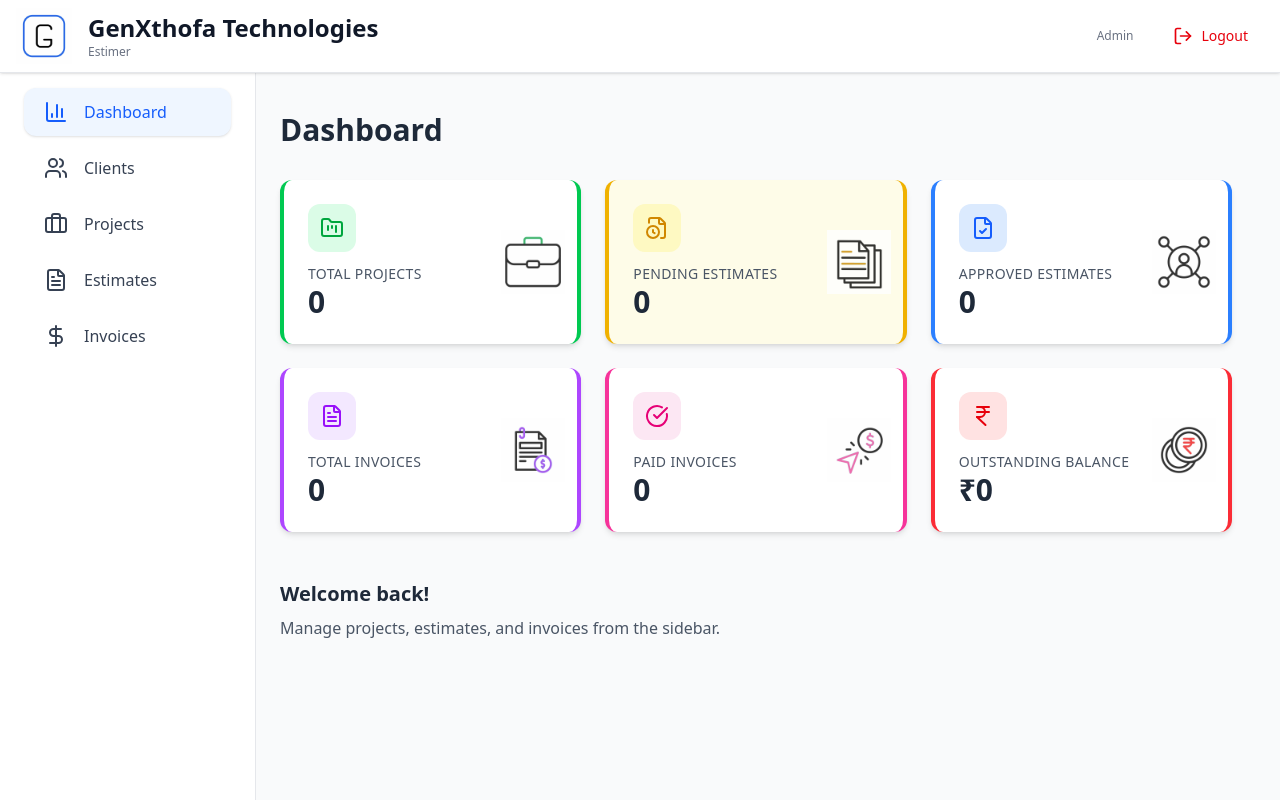
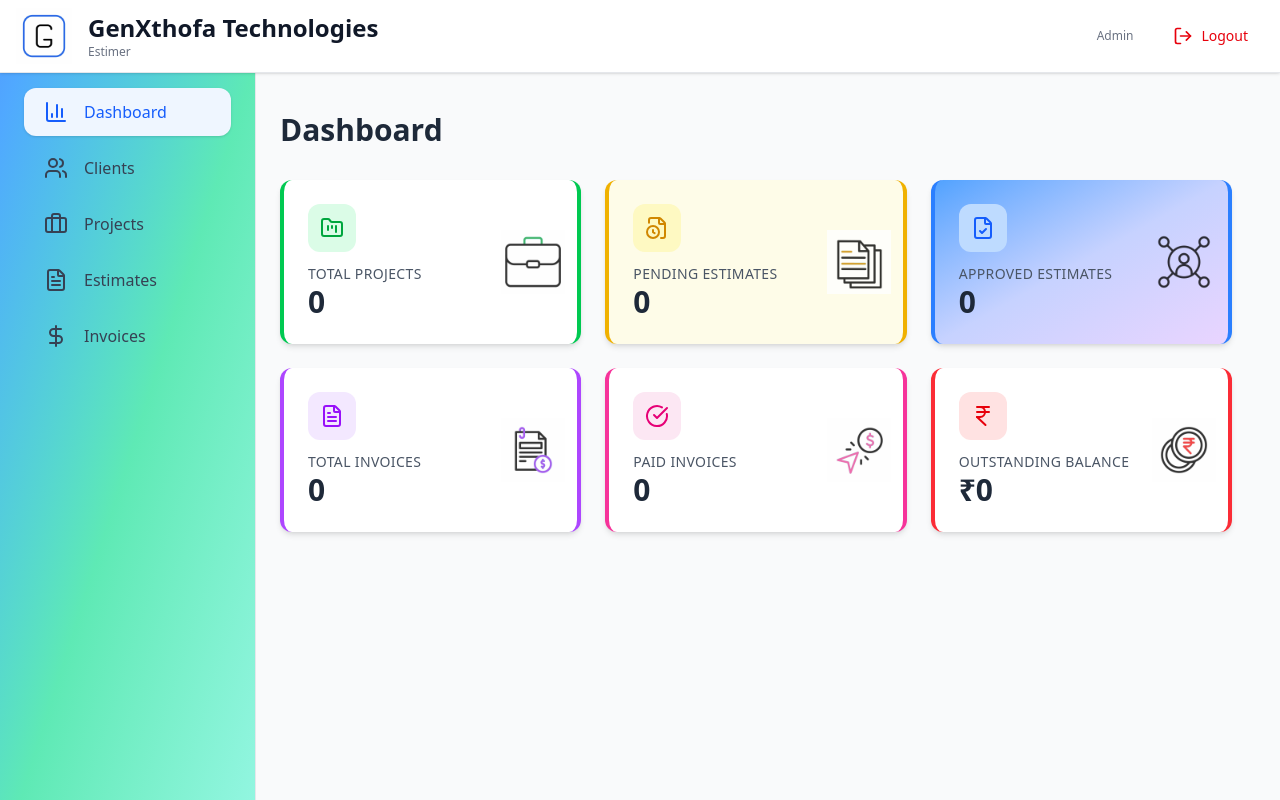
Before and after one commit to VishwaGenxthofa/Frontend-Estimer, a React (Vite) app: page /login in a window 1280 px wide. Both pictures are taken after a click on the button "Login as Admin". Built offline with nearby package versions, Linux system fonts and the light colour scheme.

Commit message:
card desing complted

```diff
--- a/src/Components/common/Sidebar.tsx
+++ b/src/Components/common/Sidebar.tsx
@@ -27,7 +27,7 @@ const Sidebar: React.FC<SidebarProps> = ({ activeTab, setActiveTab, isAdmin }) =
   const tabs = isAdmin ? adminTabs : clientTabs;
 
   return (
-    <aside className="w-16 md:w-64 bg-white border-r border-gray-200 min-h-screen">
+    <aside className="w-16 md:w-64 bg-gradient-to-br from-blue-400 via-emerald-300 to-teal-200 border-r border-gray-200 min-h-screen">
   <nav className="p-3 md:p-6 space-y-2">
     {tabs.map((tab) => {
       const Icon = tab.icon;
--- a/src/Components/dashboard/Dashboard.tsx
+++ b/src/Components/dashboard/Dashboard.tsx
@@ -63,7 +63,7 @@ const Dashboard: React.FC<DashboardProps> = ({
           color: 'blue',
           icon: FileCheck,
           border: "border-blue-500",
-      iconBg: "bg-blue-100",
+      iconBg: "bg-blue-200",
       iconColor: "text-blue-600",
       gif:users
         },
@@ -143,7 +143,7 @@ const Dashboard: React.FC<DashboardProps> = ({
 
   const getColorClasses = (color: string) => {
     const map: Record<string, string> = {
-      blue: 'border-blue-500 text-blue-600 bg-blue-50',
+      blue: 'border-blue-500 text-blue-600 bg-blue-50 bg-gradient-to-br from-blue-400 via-indigo-200 to-purple-200' ,
       yellow: 'border-yellow-500 text-yellow-600 bg-yellow-50',
       green: 'border-green-500 text-green-600 bg-green-50',
       purple: 'border-purple-500 text-purple-600 bg-purple-50',
@@ -197,7 +197,7 @@ const Dashboard: React.FC<DashboardProps> = ({
       </div>
 
       {/* Footer */}
-      <div className="mt-12">
+      {/* <div className="mt-12">
         <h3 className="text-xl font-semibold text-gray-800 mb-2">
           Welcome back!
         </h3>
@@ -206,7 +206,7 @@ const Dashboard: React.FC<DashboardProps> = ({
             ? 'Manage projects, estimates, and invoices from the sidebar.'
             : 'View your projects, estimates, and invoices.'}
         </p>
-      </div>
+      </div> */}
     </div>
   );
 };
```
Also changed, not shown: src/assets/social-media.gif.
